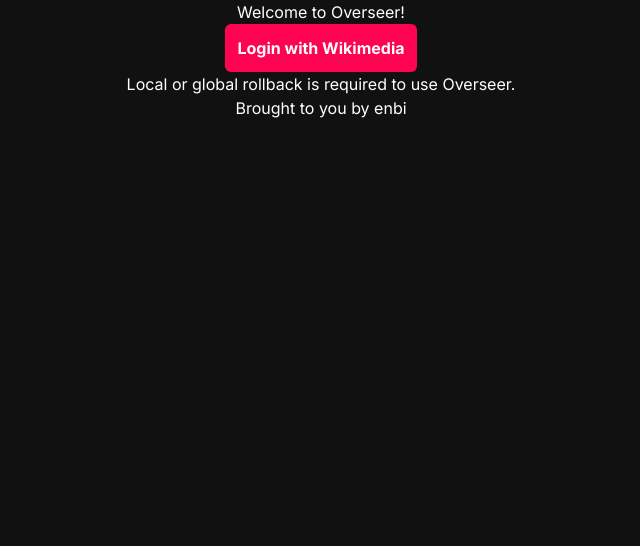
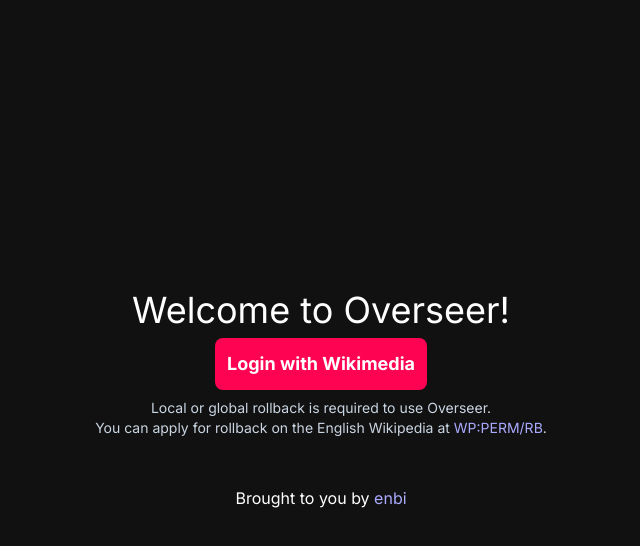
Before and after one commit to enbiFromWiki/Fortress, a React (Vite) app in the folder frontend/: page /loginpage in a window 1280 px wide. Shown: the top 546 px of the page, without its empty margins (319-959 px from the left). Built offline with nearby package versions, Linux system fonts and the light colour scheme; no server answers.

Commit message:
starting frontend work

```diff
--- a/frontend/src/App.css
+++ b/frontend/src/App.css
@@ -7,3 +7,8 @@ html {
 :root {
     overscroll-behavior: none;
 }
+
+#root {
+    width: 100dvw;
+    height: 100dvh;
+}
--- a/frontend/src/App.tsx
+++ b/frontend/src/App.tsx
@@ -24,7 +24,14 @@ function App() {
                 }
             />
             <Route path="/loginpage" element={<Login />} />
-            <Route path="/" element={<Overseer />} />
+            <Route
+                path="/"
+                element={
+                    <ProtectedRoute>
+                        <Overseer />
+                    </ProtectedRoute>
+                }
+            />
         </Routes>
     );
 }
--- /dev/null
+++ b/frontend/src/components/diffviewer.tsx
@@ -0,0 +1,3 @@
+// function DiffViewer() {
+
+// }
--- /dev/null
+++ b/frontend/src/components/leftside.tsx
@@ -0,0 +1,7 @@
+export function LeftSection() {
+    return (
+        <div className="queue-top-settings justify-end p-2 flex align-center h-12 relative after:absolute after:left-0 after:bottom-0 after:w-[95%] after:h-px after:translate-x-[2.5%] after:bg-neutral-700">
+            <div>Settings</div>
+        </div>
+    );
+}
--- a/frontend/src/components/overseer.tsx
+++ b/frontend/src/components/overseer.tsx
@@ -1,12 +1,14 @@
 import '../styles/overseer.css';
-
+import { LeftSection } from './leftside';
 export function Overseer() {
     return (
         <div id="container">
-            <div className="left"></div>
-            <div className="middle"></div>
-            <div className="right"></div>
-            <div className="bottom"></div>
+            <div className="left bg-neutral-950 border-r border-r-neutral-800">
+                <LeftSection />
+            </div>
+            <div className="middle bg-neutral-950"></div>
+            <div className="right bg-neutral-950 border-l border-l-neutral-800"></div>
+            <div className="bottom bg-neutral-950 border-t border-t-neutral-800"></div>
         </div>
     );
 }
--- a/frontend/src/index.css
+++ b/frontend/src/index.css
@@ -11,4 +11,14 @@ body {
     font-family: monospace;
 }
 
-@import 'tailwindcss';
+@import 'tailwindcss/preflight.css';
+@import 'tailwindcss/utilities.css';
+@import 'tailwindcss/theme.css';
+
+a {
+    color: #aaf;
+    transition: color 150ms ease-in-out;
+    &:hover {
+        color: #88f;
+    }
+}
--- a/frontend/src/login.tsx
+++ b/frontend/src/login.tsx
@@ -2,16 +2,28 @@ import './styles/login.css';
 
 export function Login() {
     return (
-        <div className="login-container">
-            <h1 className="login-header">Welcome to Overseer!</h1>
+        <div className="login-container items-center h-full *:my-1">
+            <h1 className="login-header my-5 text-4xl">Welcome to Overseer!</h1>
             <a
-                className="p-3 m-auto bg-[#ff0353] rounded-md font-bold"
+                className="p-3 text-lg mx-auto text-white! bg-[#ff0353] hover:bg-[#dd0033] transition rounded-lg font-bold"
                 href="http://localhost:8080/login"
             >
                 Login with Wikimedia
             </a>
-            <p>Local or global rollback is required to use Overseer.</p>
-            <p>
+            <p className="text-sm text-slate-300">
+                Local or global rollback is required to use Overseer.{' '}
+                {navigator.language.startsWith('en') && (
+                    <>
+                        <br></br>You can apply for rollback on the English
+                        Wikipedia at{' '}
+                        <a href="https://en.wikipedia.org/wiki/WP:PERM/RB">
+                            WP:PERM/RB
+                        </a>
+                        .
+                    </>
+                )}
+            </p>
+            <p className="pt-10">
                 Brought to you by{' '}
                 <a
                     href="https://en.wikipedia.org/User:enbi"
--- a/frontend/src/styles/overseer.css
+++ b/frontend/src/styles/overseer.css
@@ -10,21 +10,17 @@
 }
 
 .left {
-    background-color: red;
     grid-area: a;
 }
 
 .middle {
-    background-color: blue;
     grid-area: b;
 }
 
 .right {
-    background-color: green;
     grid-area: c;
 }
 
 .bottom {
-    background-color: orange;
     grid-area: d;
 }
```
